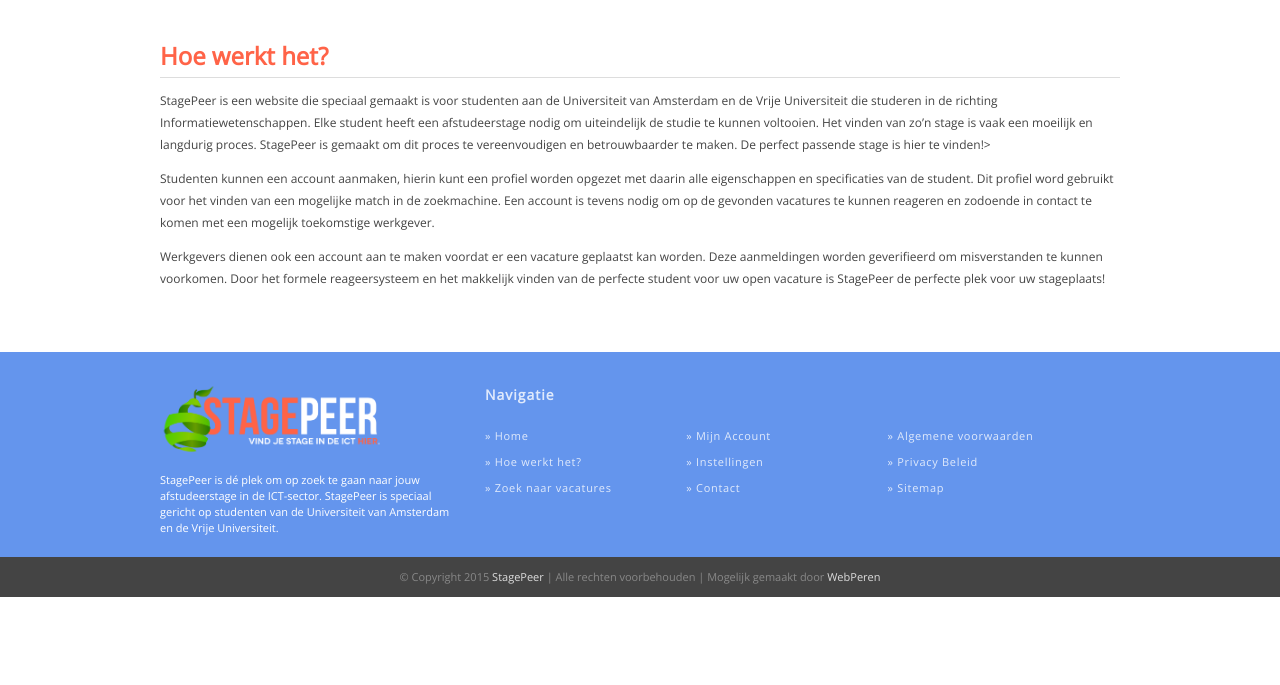
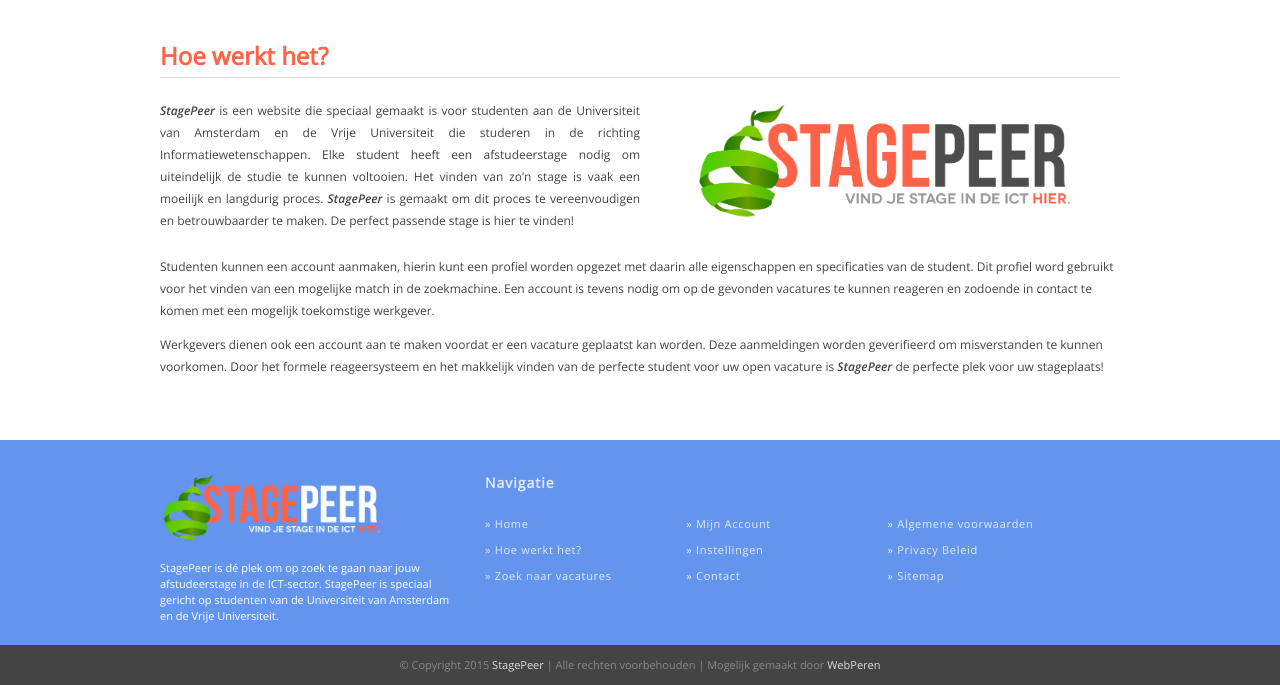
Before and after one commit to TychoA/Vacaturesite, a PHP site: page /hoe_werkt_het.php in a window 1280 px wide. Shown: the part 207-892 px from the top of the page. Before the commit the page ends 804 px from the top, so only its background shows below. Run offline with PHP 8.4, Linux system fonts and the light colour scheme.

Commit message:
Nieuwe tekst

```diff
--- a/css/style.css
+++ b/css/style.css
@@ -1070,6 +1070,17 @@ main .login_button {
     letter-spacing: 0.5px;
 }
 
+/* HOE WERKT HET */
+.logo_groot {
+    width: 40%;
+    display: inline-block;
+    margin-left: 50px;
+}
+.first_alinea {
+    width: 50%;
+    display: inline-block;
+    text-align: justify;
+}
 
 /* CONTACT */
 .contact_formulier h4 {
--- a/hoe_werkt_het.php
+++ b/hoe_werkt_het.php
@@ -17,12 +17,10 @@
     <main>
         <div class="wrapper">
             <h1>Hoe werkt het?</h1>
-            <p>StagePeer is een website die speciaal gemaakt is voor studenten aan de Universiteit van Amsterdam en de Vrije Universiteit die studeren in de richting Informatiewetenschappen. Elke student heeft een afstudeerstage nodig om uiteindelijk de studie te kunnen voltooien. Het vinden van zo’n stage is vaak een moeilijk en langdurig proces. StagePeer is gemaakt om dit proces te vereenvoudigen en betrouwbaarder te maken.   De perfect passende stage is hier te vinden!></p>
-            <p>
-                Studenten kunnen een account aanmaken, hierin kunt een profiel worden opgezet met daarin alle eigenschappen en specificaties van de student. Dit profiel word gebruikt voor het vinden van een mogelijke match in de zoekmachine. Een account is tevens nodig om op de gevonden vacatures te kunnen reageren en zodoende in contact te komen met een mogelijk toekomstige werkgever.</p>
-
-            <p>
-    Werkgevers dienen ook een account aan te maken voordat er een vacature geplaatst kan worden. Deze aanmeldingen worden geverifieerd om misverstanden te kunnen voorkomen. Door het formele reageersysteem en het makkelijk vinden van de perfecte student voor uw open vacature is StagePeer de perfecte plek voor uw stageplaats!</p>
+            <p class="first_alinea"><i><b>StagePeer</b></i> is een website die speciaal gemaakt is voor studenten aan de Universiteit van Amsterdam en de Vrije Universiteit die studeren in de richting Informatiewetenschappen. Elke student heeft een afstudeerstage nodig om uiteindelijk de studie te kunnen voltooien. Het vinden van zo’n stage is vaak een moeilijk en langdurig proces. <i><b>StagePeer</b></i> is gemaakt om dit proces te vereenvoudigen en betrouwbaarder te maken.  De perfect passende stage is hier te vinden!</p>
+            <img class="logo_groot" src="<?php echo $logo; ?>">
+        <p>Studenten kunnen een account aanmaken, hierin kunt een profiel worden opgezet met daarin alle eigenschappen en specificaties van de student. Dit profiel word gebruikt voor het vinden van een mogelijke match in de zoekmachine. Een account is tevens nodig om op de gevonden vacatures te kunnen reageren en zodoende in contact te komen met een mogelijk toekomstige werkgever.</p>
+        <p>Werkgevers dienen ook een account aan te maken voordat er een vacature geplaatst kan worden. Deze aanmeldingen worden geverifieerd om misverstanden te kunnen voorkomen. Door het formele reageersysteem en het makkelijk vinden van de perfecte student voor uw open vacature is <i><b>StagePeer</b></i> de perfecte plek voor uw stageplaats!</p>
         </div>
     </main>
 
```
